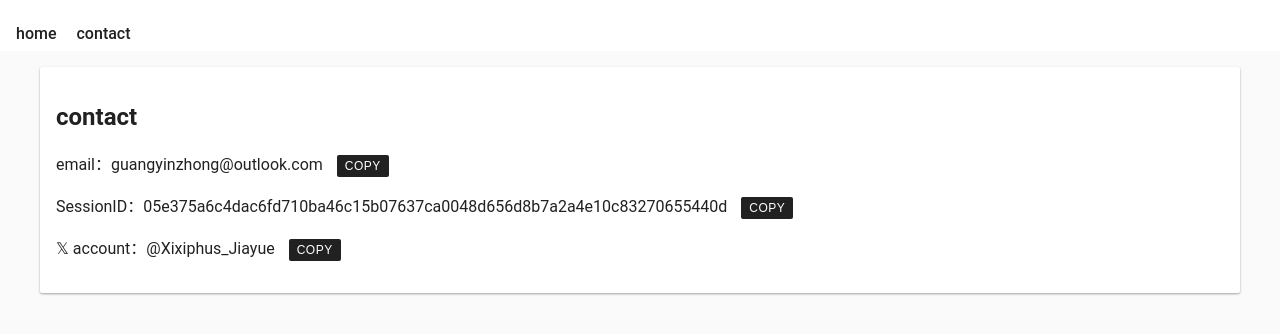
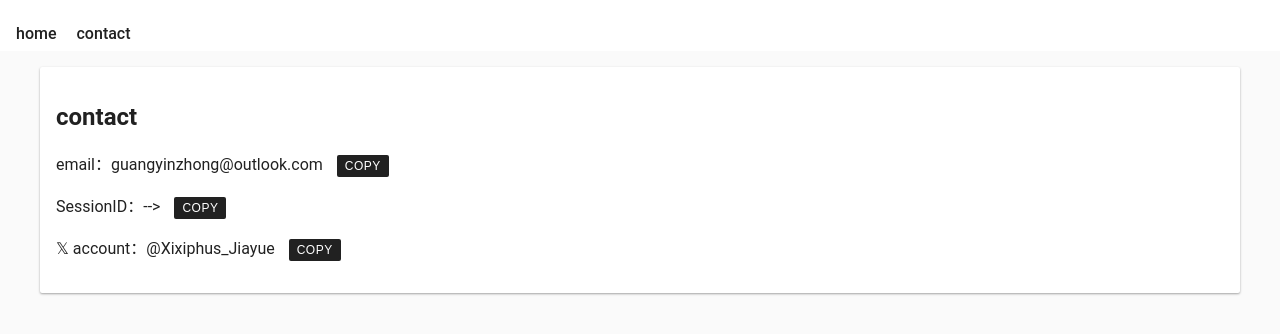
Before and after one commit to Joyance-tsui/blog-new-en, a plain HTML site: page index.html in a window 1280 px wide. Both pictures are taken after a click on the link "contact". Shown: the part 116-450 px from the top of the page. Drawn offline with Linux system fonts and the light colour scheme.

Commit message:
Update index.html

```diff
--- a/index.html
+++ b/index.html
@@ -227,7 +227,7 @@
                 <div class="card">
                     <h2>contact</h2>
                     <p>email：guangyinzhong@outlook.com <button class="copy-button" onclick="copyToClipboard('guangyinzhong@outlook.com')">copy</button></p>
-                    <p>SessionID：05e375a6c4dac6fd710ba46c15b07637ca0048d656d8b7a2a4e10c83270655440d <button class="copy-button" onclick="copyToClipboard('05e375a6c4dac6fd710ba46c15b07637ca0048d656d8b7a2a4e10c83270655440d')">copy</button></p>
+                    <p>SessionID：--> <button class="copy-button" onclick="copyToClipboard('05e375a6c4dac6fd710ba46c15b07637ca0048d656d8b7a2a4e10c83270655440d')">copy</button></p>
                     <p>𝕏 account：@Xixiphus_Jiayue <button class="copy-button" onclick="copyToClipboard('@Xixiphus_Jiayue')">copy</button></p>
                 </div>
             `;
```
